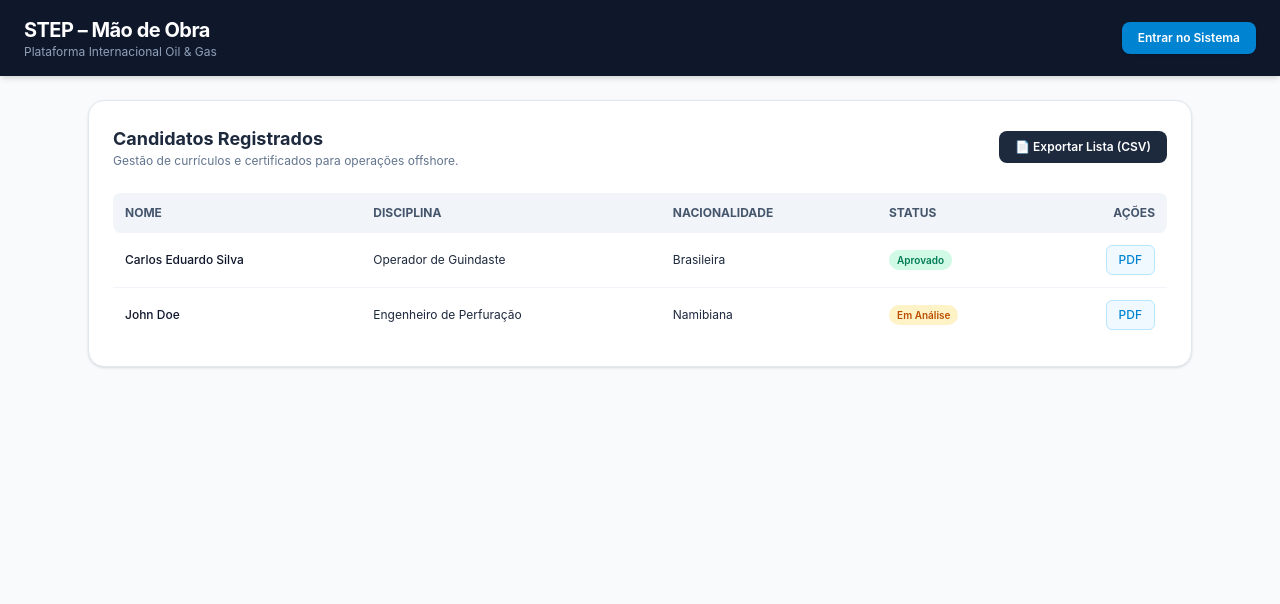
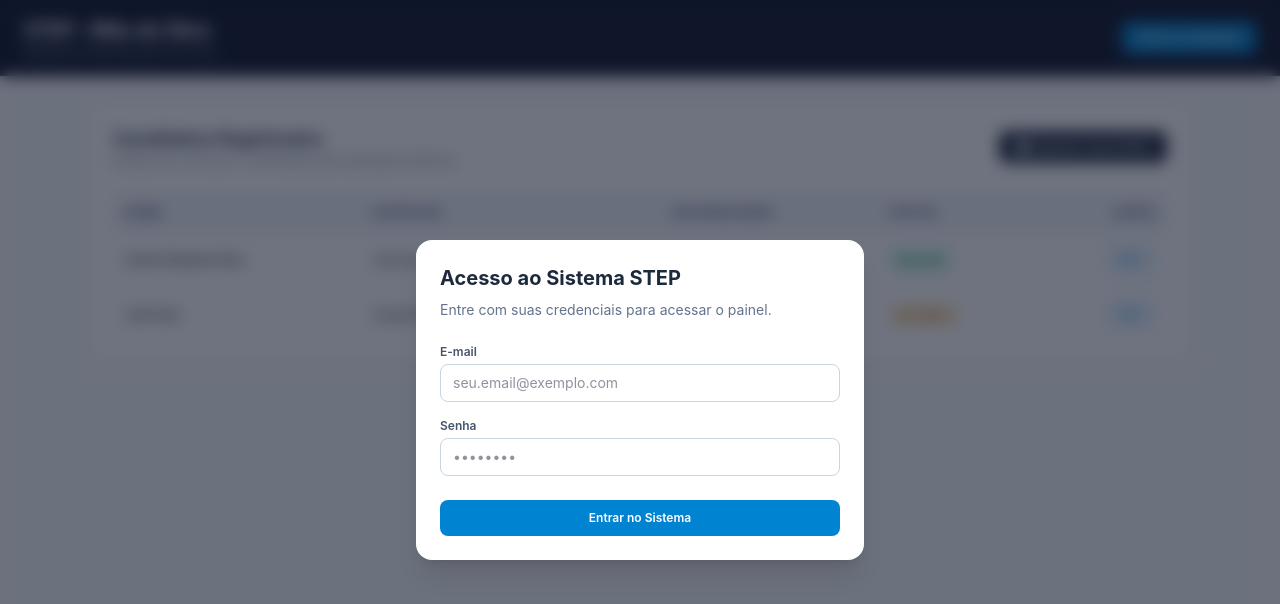
Before and after one commit to oilgasstep-png/step-namibia, a React (Vite) app: page / in a window 1280 px wide. Shown: the top 604 px of the page. Built offline with nearby package versions, Linux system fonts and the light colour scheme; no server answers.

Commit message:
refactor: integra LoginModal com o AuthContext

```diff
--- a/src/components/LoginModal.tsx
+++ b/src/components/LoginModal.tsx
@@ -1,24 +1,21 @@
 import React, { useState } from 'react';
-import { supabase } from '../lib/supabase';
+import { useAuth } from '../context/AuthContext';
 
-export const LoginModal: React.FC<{ isOpen: boolean; onClose: () => void }> = ({ isOpen, onClose }) => {
+export const LoginModal: React.FC = () => {
+  const { loginWithEmail } = useAuth();
   const [email, setEmail] = useState('');
   const [password, setPassword] = useState('');
   const [error, setError] = useState('');
   const [loading, setLoading] = useState(false);
-
-  if (!isOpen) return null;
 
   const handleLogin = async (e: React.FormEvent) => {
     e.preventDefault();
     setLoading(true);
     setError('');
 
-    const { error } = await supabase.auth.signInWithPassword({ email, password });
+    const { error } = await loginWithEmail(email, password);
     if (error) {
-      setError(error.message);
-    } else {
-      onClose();
+      setError('E-mail ou senha inválidos. Tente novamente.');
     }
     setLoading(false);
   };
@@ -27,10 +24,10 @@ export const LoginModal: React.FC<{ isOpen: boolean; onClose: () => void }> = ({
     <div className="fixed inset-0 bg-slate-900/60 backdrop-blur-sm z-50 flex items-center justify-center p-4">
       <div className="bg-white rounded-2xl shadow-xl max-w-md w-full p-6">
         <h2 className="text-xl font-bold text-slate-800 mb-2">Acesso ao Sistema STEP</h2>
-        <p className="text-sm text-slate-500 mb-6">Entre com suas credenciais do Supabase para acessar o painel.</p>
+        <p className="text-sm text-slate-500 mb-6">Entre com suas credenciais para acessar o painel.</p>
 
         {error && (
-          <div className="mb-4 p-3 bg-red-50 text-red-700 text-xs rounded-lg">
+          <div className="mb-4 p-3 bg-red-50 text-red-700 text-xs rounded-lg font-medium">
             {error}
           </div>
         )}
@@ -60,20 +57,13 @@ export const LoginModal: React.FC<{ isOpen: boolean; onClose: () => void }> = ({
             />
           </div>
 
-          <div className="flex gap-3 justify-end pt-2">
-            <button
-              type="button"
-              onClick={onClose}
-              className="px-4 py-2 text-xs font-semibold text-slate-600 hover:bg-slate-100 rounded-lg"
-            >
-              Cancelar
-            </button>
+          <div className="pt-2">
             <button
               type="submit"
               disabled={loading}
-              className="px-4 py-2 text-xs font-semibold text-white bg-sky-600 hover:bg-sky-700 rounded-lg disabled:opacity-50"
+              className="w-full py-2.5 text-xs font-semibold text-white bg-sky-600 hover:bg-sky-700 rounded-lg transition-colors disabled:opacity-50"
             >
-              {loading ? 'Entrando...' : 'Entrar'}
+              {loading ? 'Entrando...' : 'Entrar no Sistema'}
             </button>
           </div>
         </form>
```
